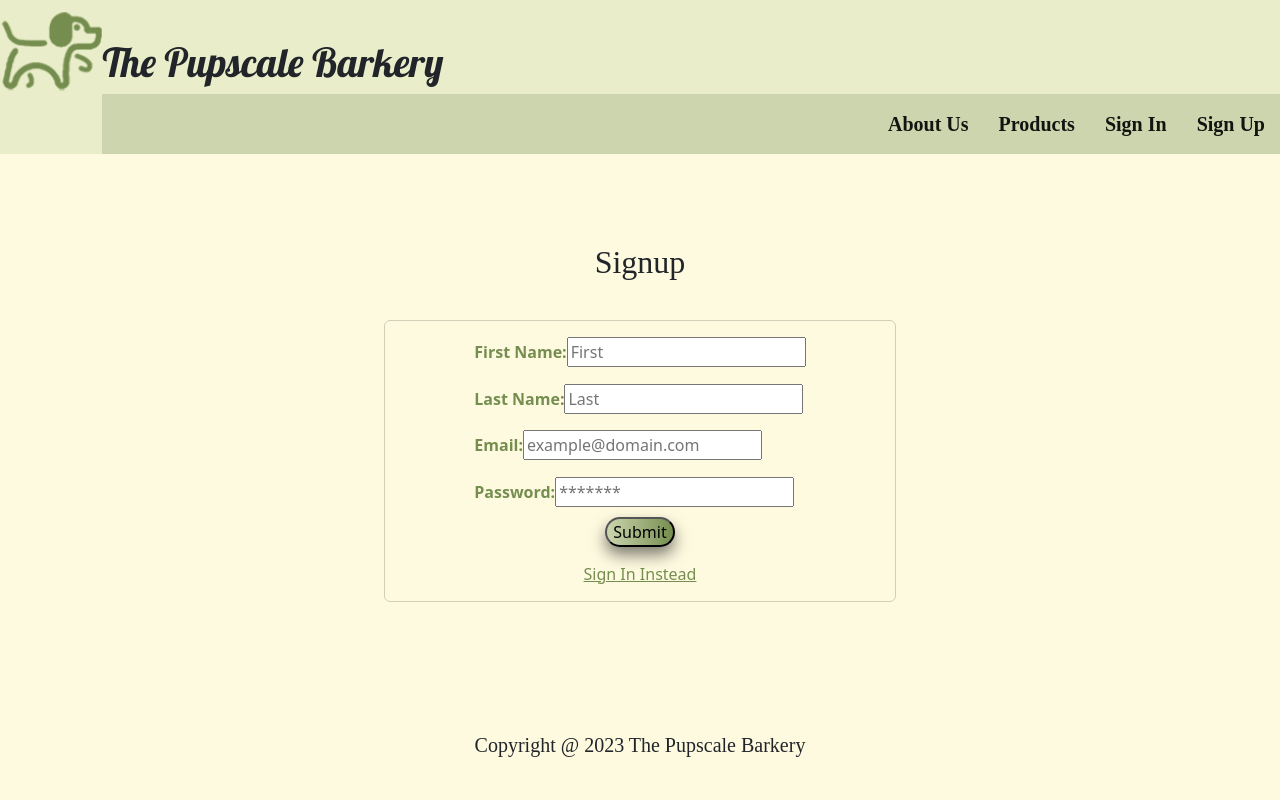
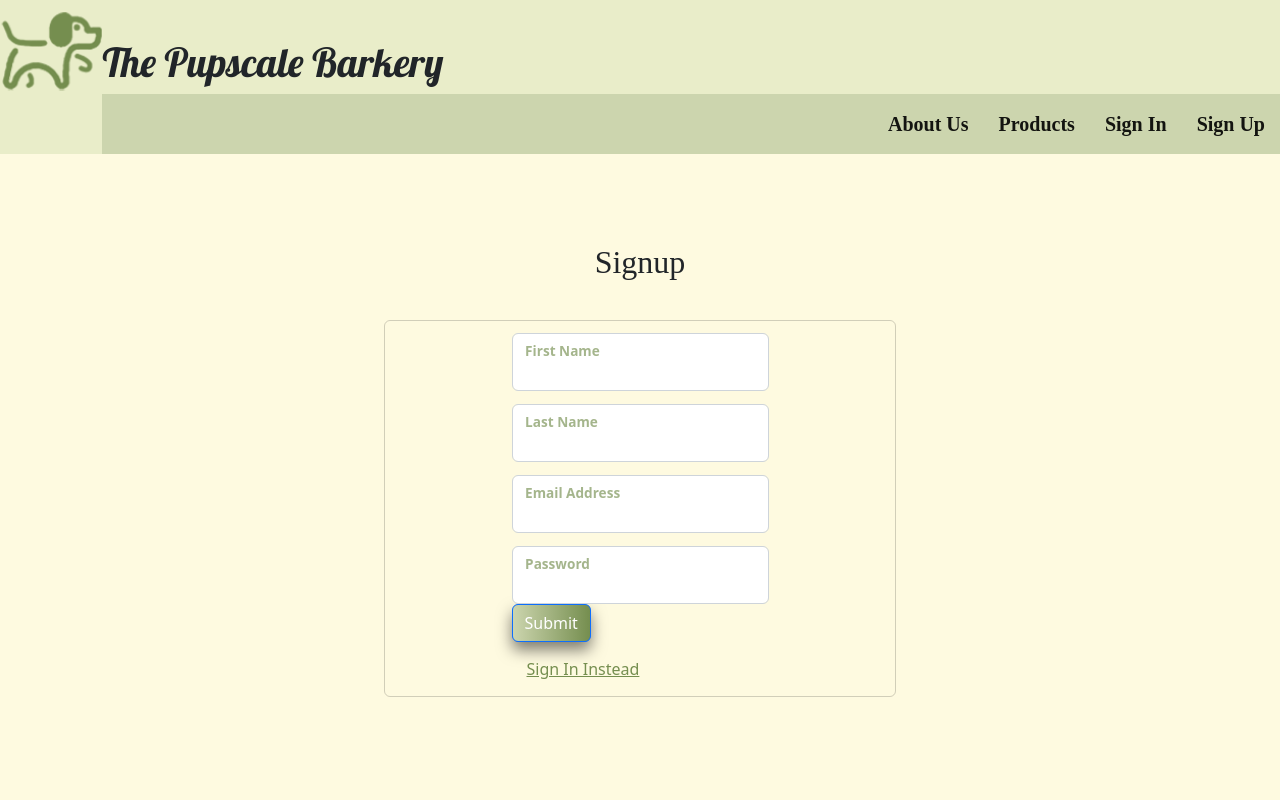
Before and after one commit to cassiewatsonn/Pet-Supply-Ecommerce-Store-, a React (Create React App) app in the folder client/: page /signup in a window 1280 px wide. Shown: the top 800 px of the page. Built offline with nearby package versions, Linux system fonts and the light colour scheme; a web font is replaced by a local one.

Commit message:
Bootstrap updates - password validator

```diff
--- a/client/src/App.css
+++ b/client/src/App.css
@@ -312,6 +312,7 @@
 .category-input,
 .stock-input,
 .email-input,
+.password-input,
 .first-name-input,
 .last-name-input,
 .phone-number-input,
@@ -356,7 +357,6 @@
 .signin-instead,
 .signup-instead {
   margin: 15px;
-  text-align: center;
 }
 .signin-link,
 .signup-link {
--- a/client/src/App.js
+++ b/client/src/App.js
@@ -14,8 +14,8 @@ import Cancel from './components/pages/Cancel';
 import Success from './components/pages/Success';
 import Store from './components/pages/Store';
 import Home from './components/pages/Home';
-import Settings from './components/pages/settings';
-import Admin from './components/pages/Admin';
+import Settings from './components/pages/settings-panels/settings';
+import Admin from './components/pages/admin-panels/Admin';
 import CartProvider from './CartContext';
 
 import {
--- a/client/src/components/pages/Login.js
+++ b/client/src/components/pages/Login.js
@@ -4,10 +4,12 @@ import { Link } from 'react-router-dom';
 import { LOGIN } from '../../utils/mutations';
 import Auth from '../../utils/auth';
 import "../../App.css";
+import { Alert, Form, FloatingLabel } from 'react-bootstrap';
 
 function Login(props) {
   const [formState, setFormState] = useState({ email: '', password: '' });
-  const [login, { error }] = useMutation(LOGIN);
+  const [login, {loading, error }] = useMutation(LOGIN);
+  const [errMsg, setErrMsg] = useState({});
 
   const handleFormSubmit = async (event) => {
     event.preventDefault();
@@ -23,12 +25,33 @@ function Login(props) {
 
       const token = mutationResponse.data.login.token;
       const accessLvl = mutationResponse.data.login.user.accessLvl;
-
+      console.log(loading);
       Auth.login(token, accessLvl);
     } catch (e) {
-      console.log(e);
+      setErrMsg(e);
+      console.log(errMsg)
+      ErrorMessage(e.message)
     }
-  };
+};
+
+function ErrorMessage(props) {
+  if (props.errMsg.message === "Incorrect password") {
+    return(
+    <div>
+      <Alert key='danger' variant='danger'>Wrong password. Please try again!</Alert>
+    </div>
+    )
+  } else if (props.errMsg.message === "Incorrect email") {
+    return(<div>
+      <Alert key='danger' variant='danger'>No user found. Please <Link className="signup-link" to="/signup">sign up</Link> to continue!</Alert>
+   </div>)
+  } else {
+    console.log("Got nuffin' right here")
+    return(
+    <div></div>
+    )
+  }
+}
 
   const handleChange = (event) => {
     const { name, value } = event.target;
@@ -36,7 +59,7 @@ function Login(props) {
       ...formState,
       [name]: value,
     });
-  };
+  }
 
   return (
     <div className="login-cards">
@@ -44,42 +67,26 @@ function Login(props) {
       <h2 className='login-title'>Login</h2>
 
       <div className='card login-card'>
-        <form onSubmit={handleFormSubmit}>
-          <div className="email-input">
-            <label htmlFor="email">Email address: </label>
-            <input
-              placeholder="Enter your email"
-              name="email"
-              type="email"
-              id="email"
-              onChange={handleChange}
-            />
-          </div>
-          <div className="password-login">
-            <label htmlFor="pwd">Password: </label>
-            <input
-              placeholder="Enter your password"
-              name="password"
-              type="password"
-              id="pwd"
-              onChange={handleChange}
-            />
-          </div>
-          {error ? (
-            <div>
-              <p className="error-text">Your email or password is incorrect!</p>
-            </div>
-          ) : null}
-
+        <Form onSubmit={handleFormSubmit}>
+          <Form.Group className="email-input" controlId="LoginForm">
+          <FloatingLabel controlId="floatingEmail" label="Email address"className="mb-3">
+            <Form.Control className="border" placeholder="Enter your email" type="email" name="email" required onChange={handleChange} />
+          </FloatingLabel>
+          </Form.Group>
+          <Form.Group className="password-input">
+          <FloatingLabel controlId="floatingPassword" label="Password"className="mb-3">
+            <Form.Control className="border" placeholder="Enter your password" type="password" name="password" required onChange={handleChange} />
+          </FloatingLabel>
+          </Form.Group>
+          <ErrorMessage errMsg={errMsg} />
           <div className="login-btn">
             <button className="login-btn-submit" variant="primary" type="submit">Login</button>
           </div>
-
           <div className='signup-instead'>
             <Link className="signup-link" to="/signup">Sign Up Instead</Link>
           </div>
 
-        </form>
+        </Form>
       </div>
     </div>
   );
--- a/client/src/components/pages/SignUp.js
+++ b/client/src/components/pages/SignUp.js
@@ -4,6 +4,7 @@ import { Link } from 'react-router-dom';
 import Auth from '../../utils/auth';
 import { ADD_USER } from '../../utils/mutations';
 import "../../App.css";
+import { Form, Button, FloatingLabel } from 'react-bootstrap';
 
 
 export default function SignUp(props) {
@@ -39,56 +40,44 @@ export default function SignUp(props) {
 
       <h2 className='signup-title'>Signup</h2>
       <div className="card signup-card">
-        <form onSubmit={handleFormSubmit}>
-          <div className="log-input">
-            <label className='first-name-signup' htmlFor="firstName">First Name:</label>
-            <input
-              placeholder="First"
-              name="firstName"
-              type="firstName"
-              id="firstName"
+        <Form onSubmit={handleFormSubmit}>
+          <Form.Group className="log-input">
+            <FloatingLabel className='first-name-signup' controlId="FirstName" label="First Name">
+              <Form.Control name="firstName" type="firstName" onChange={handleChange} />
+            </FloatingLabel>
+          </Form.Group>
+          <Form.Group className="log-input">
+          <FloatingLabel className='last-name-signup' controlId="LastName" label="Last Name">
+            <Form.Control
+              name="lastName"
+              type="lastName"
               onChange={handleChange}
             />
-          </div>
-          <div className="log-input">
-            <label className='last-name-signup' htmlFor="lastName">Last Name:</label>
-            <input
-              placeholder="Last"
-              name="lastName"
-              type="lastName"
-              id="lastName"
+          </FloatingLabel>
+          </Form.Group>
+          <Form.Group className="log-input">
+            <FloatingLabel className='email-signup' controlId="email" label="Email Address">
+            <Form.Control
+              name="email"
+              type="email"
               onChange={handleChange}
             />
-          </div>
-          <div className="log-input">
-            <label className='email-signup' htmlFor="email">Email:</label>
-            <input
-              placeholder="example@domain.com"
-              name="email"
-              type="email"
-              id="email"
-              onChange={handleChange}
-            />
-          </div>
-          <div className="log-input">
-            <label className='password-signup' htmlFor="pwd">Password:</label>
-            <input
-              placeholder="*******"
-              name="password"
-              type="password"
-              id="pwd"
-              onChange={handleChange}
-            />
-          </div>
-
-          <div className="submit-btn">
-            <button className="signup-btn-submit" type="submit">Submit</button>
-          </div>
-
+            </FloatingLabel>
+          </Form.Group>
+          <Form.Group className="log-input">
+            <FloatingLabel className='password-signup' controlId="password" label="Password">
+              <Form.Control
+                name="password"
+                type="password"
+                onChange={handleChange}
+              />
+            </FloatingLabel>
+          </Form.Group>
+          <Button className="signup-btn-submit" type="submit">Submit</Button>
           <div className='signin-instead'>
             <Link className="signin-link" to="/signin">Sign In Instead</Link>
           </div>
-        </form>
+        </Form>
       </div>
     </div>
   );
--- a/client/src/components/pages/Admin.js
+++ b/client/src/components/pages/admin-panels/Admin.js
@@ -1,9 +1,9 @@
 import React from 'react';
 import { Nav, Row, Col} from 'react-bootstrap';
 import Tab from 'react-bootstrap/Tab';
-import ProductsAdmin from './admin-panels/products.js';
-import UsersAdmin from './admin-panels/users.js';
-import "../../App.css";
+import ProductsAdmin from './products.js';
+import UsersAdmin from './users.js';
+import "../../../App.css";
 
 export default function Admin() {
     //Confirming that the user has admin access
--- a/client/src/components/pages/admin-panels/users.js
+++ b/client/src/components/pages/admin-panels/users.js
@@ -75,7 +75,7 @@ function EditBox({ formData, setFormData, addNew }) {
 
     const handleSubmit = async (event) => {
         event.preventDefault();
-        if (addNew == 'true') {
+        if (addNew === 'true') {
             const mutationResponse = await addUser({
                 variables: {
                     accessLvl: false,
@@ -89,7 +89,7 @@ function EditBox({ formData, setFormData, addNew }) {
             if (mutationResponse) {
                 window.location.reload();
             }
-        } else if (addNew == 'false') {
+        } else if (addNew === 'false') {
             const mutationResponse = await updateUser({
                 variables: {
                     userId: formData._id,
@@ -131,7 +131,7 @@ function EditBox({ formData, setFormData, addNew }) {
                 <Form.Label>Phone Number - required </Form.Label>
                 <Form.Control type="text" name="phone" value={formData.phone ? formData.phone : "None"} onChange={handleChange} />
             </Form.Group>
-            {addNew == 'true' ? <Form.Group>
+            {addNew === 'true' ? <Form.Group>
                 <Form.Label>Password</Form.Label>
                 <Form.Control type="password" name="password" id="password" label="Create password" onChange={handleChange} />
             </Form.Group> : ''}
--- a/client/src/components/pages/settings.js
+++ b/client/src/components/pages/settings-panels/settings.js
@@ -1,12 +1,12 @@
 import React, {useState} from 'react';
 import { Nav, Row, Col} from 'react-bootstrap';
 import Tab from 'react-bootstrap/Tab';
-import Profile from './settings-panels/profile';
-import Addresses from './settings-panels/addresses';
-import Orders from './settings-panels/orders';
-import Password from './settings-panels/password'
-import Auth from '../../utils/auth';
-import { SINGLE_USER } from '../../utils/queries';
+import Profile from './profile';
+import Addresses from './addresses';
+import Orders from './orders';
+import Password from './password'
+import Auth from '../../../utils/auth';
+import { SINGLE_USER } from '../../../utils/queries';
 import { useQuery} from '@apollo/client';
 
 export default function Settings() {
@@ -48,8 +48,7 @@ export default function Settings() {
                             <Orders />
                         </Tab.Pane>
                         <Tab.Pane eventKey="password">
-                            <p> This is coming soon!</p>
-                            {/* <Password userData={userData} userId={userId} /> */}
+                            <Password userData={userData} userId={userId} />
                         </Tab.Pane>
                         </Tab.Content>
                     </Col>
```
